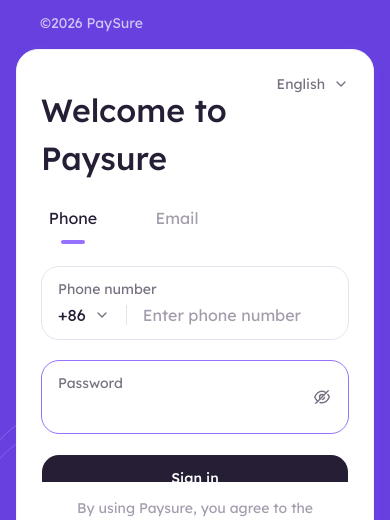
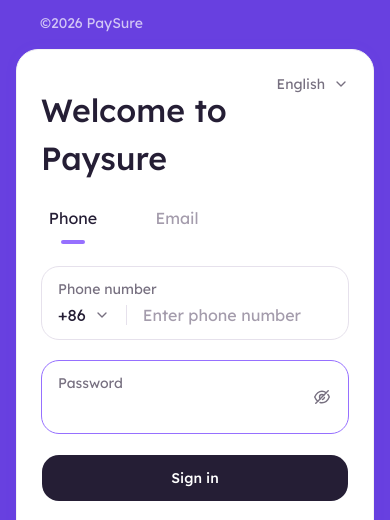
Before and after one commit to alvlv/Paysure, a Next.js app: page / in a window 390 px wide. Shown: the part 269-789 px from the top of the page. Built offline with nearby package versions, Linux system fonts and the light colour scheme.

Commit message:
Let small screens scroll the page instead of the sign-in card.
Desktop stays locked to the viewport, while phones and narrow windows scroll the whole layout.

Co-authored-by: alvlvdeyouxiang <alvlvdeyouxiang@gmail.com>

```diff
--- a/app/globals.css
+++ b/app/globals.css
@@ -125,7 +125,7 @@
     @apply bg-[#6840e0] text-white;
   }
   html {
-    @apply h-dvh overflow-hidden font-sans;
+    @apply font-sans;
     overscroll-behavior: none;
   }
 }
--- a/app/layout.tsx
+++ b/app/layout.tsx
@@ -16,8 +16,8 @@ export const metadata: Metadata = {
 
 export default function RootLayout({ children }: LayoutProps<"/">) {
   return (
-    <html lang="en" className={`${lexend.variable} h-dvh overflow-hidden antialiased`}>
-      <body className="h-full overflow-hidden">{children}</body>
+    <html lang="en" className={`${lexend.variable} min-h-dvh overflow-x-hidden antialiased lg:h-dvh lg:overflow-hidden`}>
+      <body className="min-h-dvh lg:h-full lg:overflow-hidden">{children}</body>
     </html>
   );
 }
--- a/components/sign-in-screen.tsx
+++ b/components/sign-in-screen.tsx
@@ -303,9 +303,9 @@ export function SignInScreen() {
   }
 
   return (
-    <div className="relative h-dvh overflow-hidden">
+    <div className="relative min-h-dvh lg:h-dvh lg:overflow-hidden">
       <MeshField />
-      <main className="relative z-10 flex h-full min-h-0 flex-col gap-4 overflow-hidden p-4 lg:flex-row lg:gap-4">
+      <main className="relative z-10 flex min-h-dvh flex-col gap-4 p-4 lg:h-full lg:min-h-0 lg:flex-row lg:gap-4 lg:overflow-hidden">
         <section className="relative flex shrink-0 flex-col px-6 pt-6 sm:px-10 lg:h-full lg:min-w-0 lg:flex-1 lg:px-16 lg:pt-8">
           <a href="/" className="flex w-fit items-center" aria-label="Paysure">
             <span className="flex size-10 shrink-0 items-center justify-center">
@@ -328,7 +328,7 @@ export function SignInScreen() {
           </p>
         </section>
 
-        <section className="relative flex min-h-0 w-full flex-1 flex-col overflow-hidden rounded-3xl border border-[#f3f3f3] bg-white px-6 py-5 shadow-[0_0_16px_rgba(118,92,249,0.04)] sm:px-8 lg:h-full lg:w-[calc((100%-1rem)*0.47)] lg:max-w-[calc((100%-1rem)*0.47)] lg:flex-none lg:py-6">
+        <section className="relative flex w-full flex-col rounded-3xl border border-[#f3f3f3] bg-white px-6 py-5 shadow-[0_0_16px_rgba(118,92,249,0.04)] sm:px-8 lg:h-full lg:min-h-0 lg:w-[calc((100%-1rem)*0.47)] lg:max-w-[calc((100%-1rem)*0.47)] lg:flex-none lg:overflow-hidden lg:py-6">
           <div className="absolute top-6 right-6 sm:top-8 sm:right-10" ref={languageRef}>
             <button
               type="button"
@@ -377,7 +377,7 @@ export function SignInScreen() {
             ) : null}
           </div>
 
-          <div className="scrollbar-none flex min-h-0 w-full flex-1 flex-col overflow-y-auto overscroll-contain">
+          <div className="scrollbar-none flex w-full flex-col lg:min-h-0 lg:flex-1 lg:overflow-y-auto lg:overscroll-contain">
             <div className="m-auto w-full max-w-[438px] py-4">
             <h2 className="text-[32px] font-medium leading-[48px] text-[#251e35]">
               {success || title}
```
